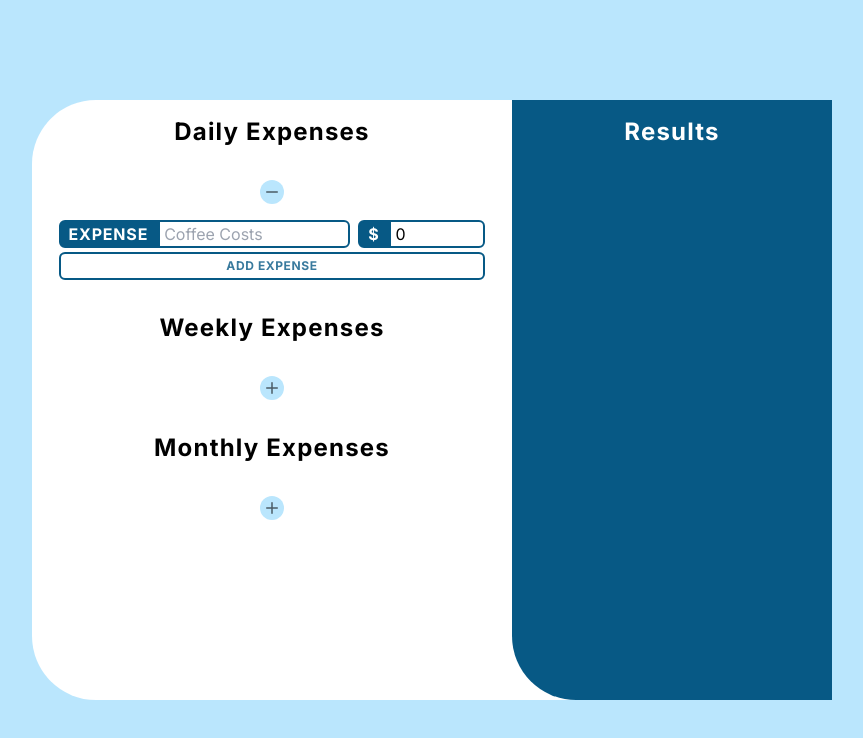
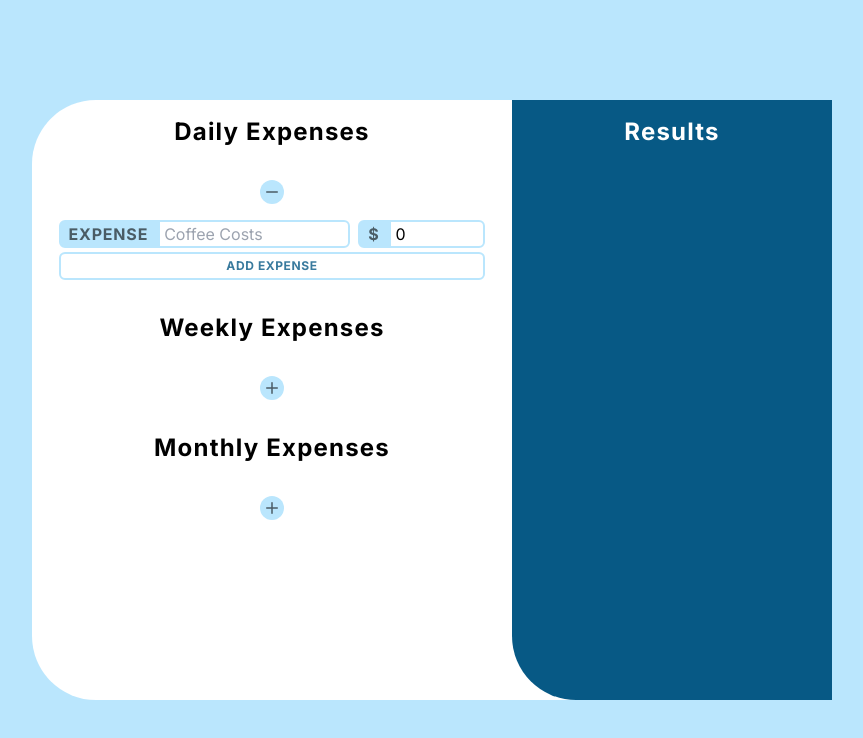
Before and after one commit to williamalowe/xpense, a Next.js app: page / in a window 1280 px wide. Both pictures are taken after a click on the button 480 px from the left and 192 px from the top of the page. Shown: the top 738 px of the page, without its empty margins (208-1071 px from the left). Built offline with nearby package versions, Linux system fonts and the light colour scheme.

Commit message:
styles: minor styling adjustments

```diff
--- a/src/components/expense-section.tsx
+++ b/src/components/expense-section.tsx
@@ -83,24 +83,24 @@ export default function ExpenseSection({
         <form className="flex flex-col gap-y-1 mt-4 items-center">
           <div className="flex gap-x-2">
             <div className="flex items-center">
-              <label className="uppercase border-2 border-sky-800 bg-sky-800 px-2 rounded-l-md text-white font-bold tracking-wider">
+              <label className="uppercase border-2 border-sky-200 bg-sky-200 px-2 rounded-l-md text-black/60 font-bold tracking-wider">
                 Expense
               </label>
               <input
                 type="text"
-                className="w-48 flex-1 border-2 border-sky-800 rounded-r-md pl-1"
+                className="w-48 flex-1 border-2 border-sky-200 rounded-r-md pl-1"
                 placeholder={placeholder}
                 value={newExpenseName}
                 onChange={(e) => setNewExpenseName(e.target.value)}
               />
             </div>
             <div className="flex items-center">
-              <label className="border-2 border-sky-800 bg-sky-800 px-2 rounded-l-md text-white font-bold tracking-wider">
+              <label className="border-2 border-sky-200 bg-sky-200 px-2 rounded-l-md text-black/60 font-bold tracking-wider">
                 $
               </label>
               <input
                 type="number"
-                className="w-24 border-2 border-sky-800 rounded-r-md pl-1"
+                className="w-24 border-2 border-sky-200 rounded-r-md pl-1"
                 placeholder="0.00"
                 value={newExpenseValue}
                 onChange={(e) => setNewExpenseValue(e.target.valueAsNumber)}
@@ -109,7 +109,7 @@ export default function ExpenseSection({
           </div>
           <button
             onClick={addNewExpense}
-            className="w-full py-1 border-2 border-sky-800 text-sky-800/80 uppercase font-bold tracking-wider text-xs rounded-md hover:bg-sky-800 hover:text-white transition"
+            className="w-full py-1 border-2 border-sky-200 text-sky-800/80 uppercase font-bold tracking-wider text-xs rounded-md hover:bg-sky-800 hover:text-white transition"
           >
             Add Expense
           </button>
```
